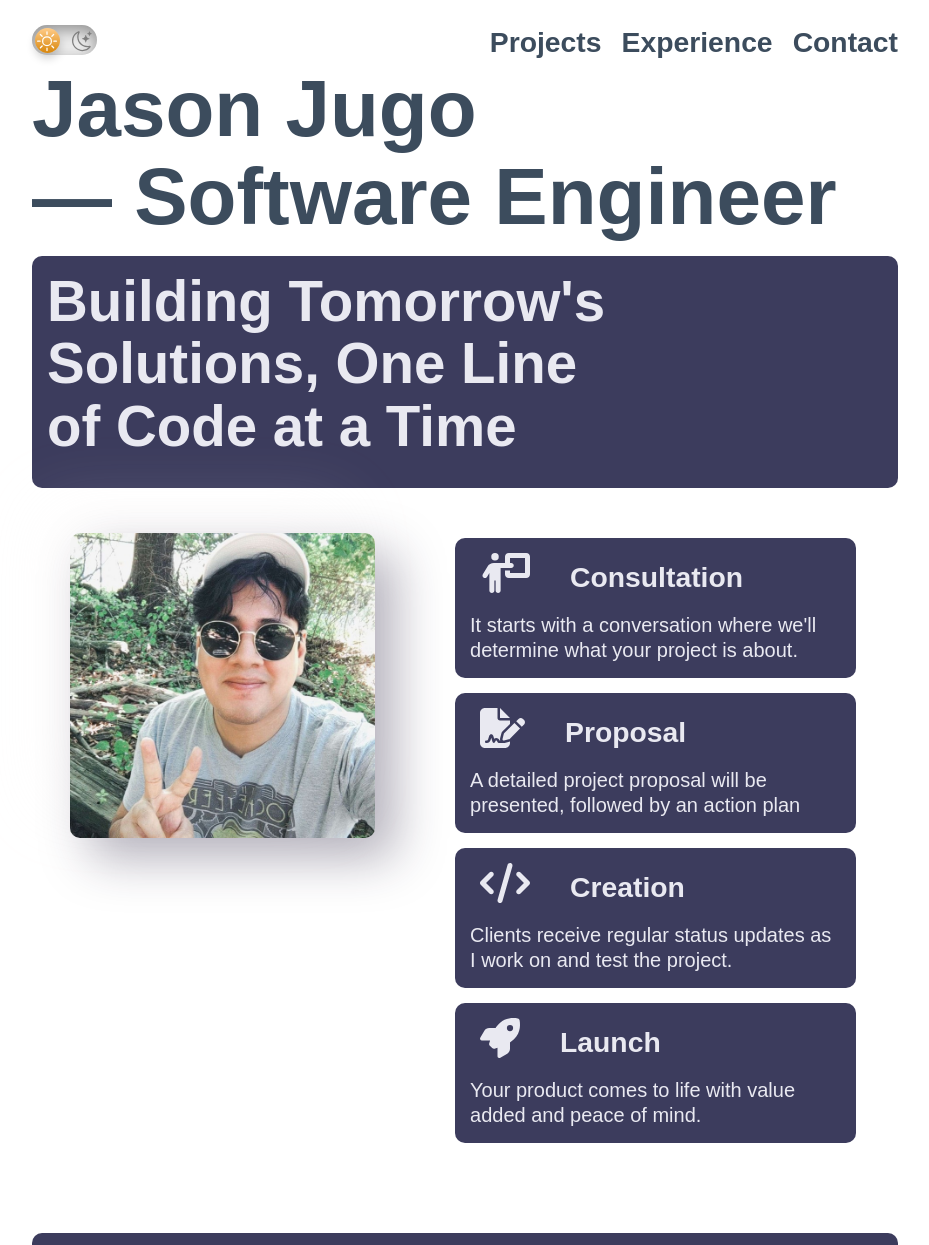
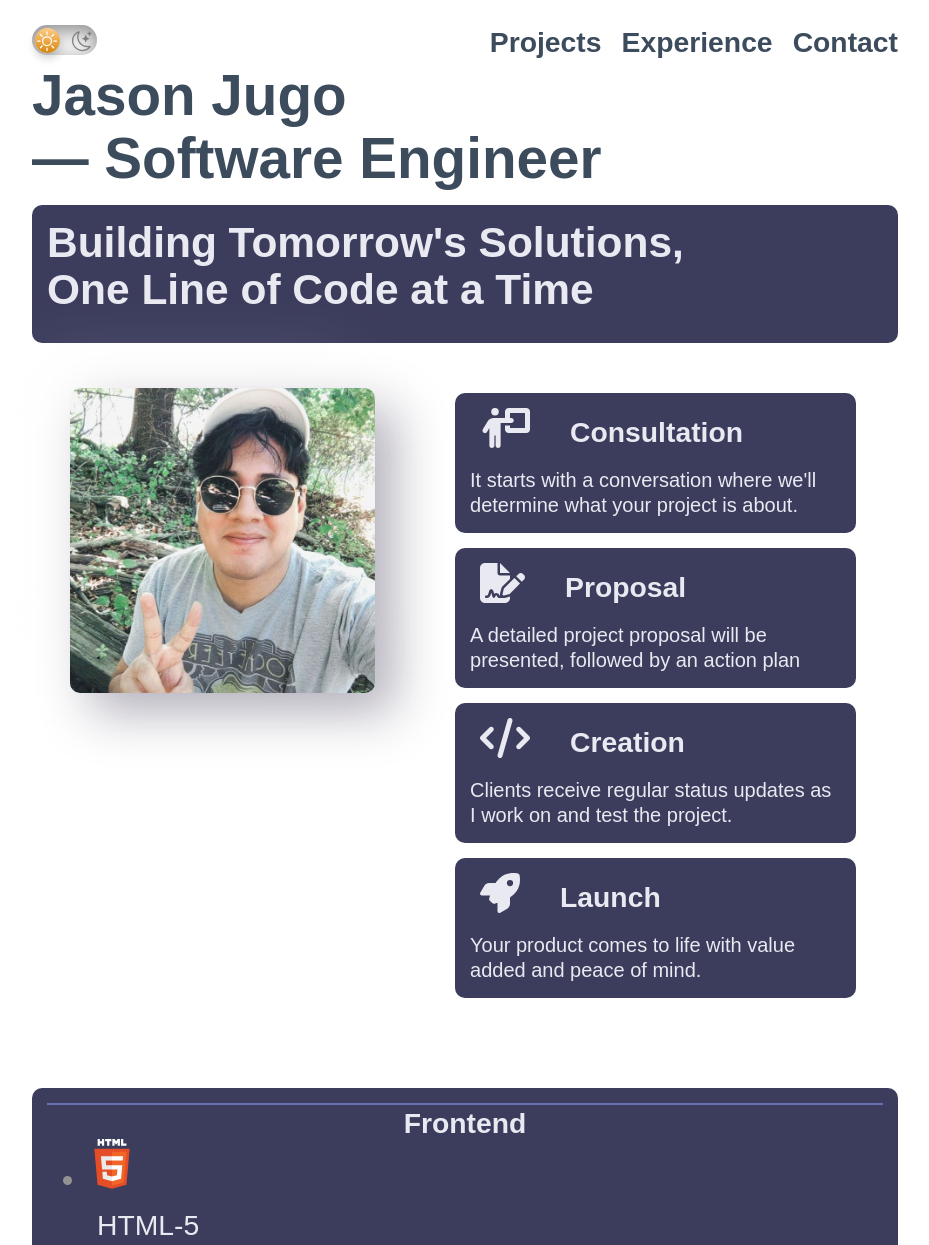
Before and after one commit to HondaChan14/Portfolio, a Gatsby site: page / in a window 1280 px wide. Shown: the top 1245 px of the page, without its empty margins (175-1104 px from the left). Built offline with nearby package versions, Linux system fonts and the light colour scheme; Gatsby itself is replaced by a stand-in of ours.

Commit message:
refactor(css): update and organize styles in global CSS file

```diff
--- a/src/styles/Global.css
+++ b/src/styles/Global.css
@@ -104,25 +104,24 @@ body {
     font-size: var(--fs-300);
 }
 
-h1, h2, h3 {
+h1, h2, h3, h4 {
     font-family: var(--ff-accent);
     line-height: 1.1;
     text-wrap: balance;
 }
 
+h2, h3, h4 {
+    color: var(--clr-secondary);
+}
+
 h1 {
-    font-size: var(--fs-700);
     color: var(--clr-primary);
 }
 
-h2 {
-    font-size: var(--fs-600);
-    color: var(--clr-secondary);
-}
-
-h3 {
-    font-size: var(--fs-500);
-    color: var(--clr-secondary);
+h4 {
+    text-align: center;
+    border-top: 2px solid rgb(106, 111, 178);
+    padding-top: 3px;
 }
 
 a {
@@ -133,3 +132,12 @@ a {
 p {
     color: var(--clr-secondary);
 }
+
+figcaption {
+    color: var(--clr-secondary);
+    padding: 0px 10px;
+}
+
+label {
+    color: var(--clr-secondary);
+}
```
